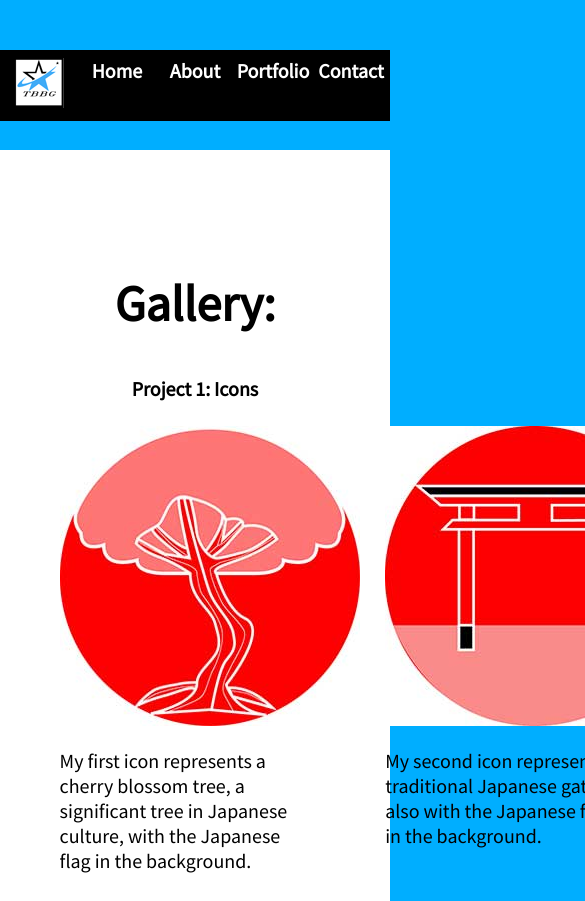
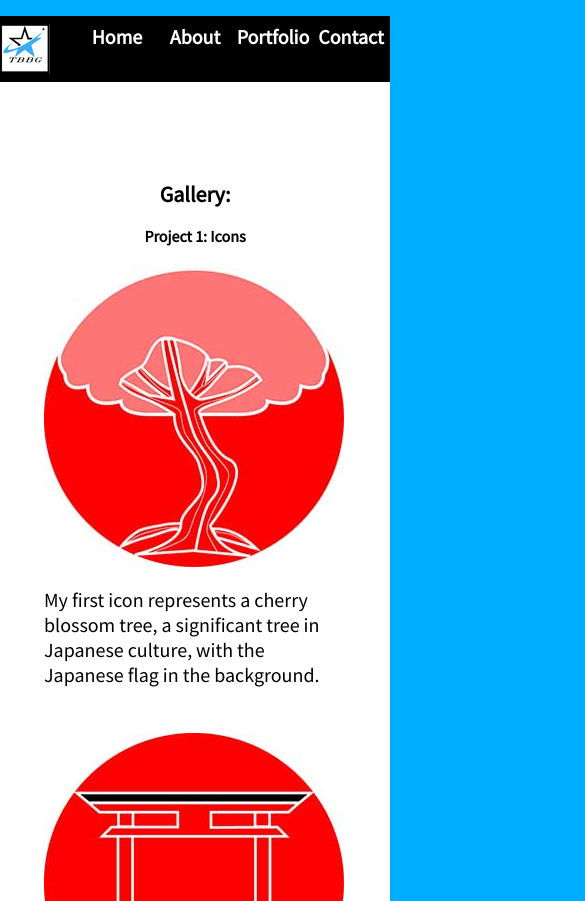
Before and after one commit to EdDao277/ARTIS212, a plain HTML site: page docs/artwork.html in a window 390 px wide. Shown: the top 901 px of the page, 585 px wide, since content can reach past the window. Drawn offline with Linux system fonts and the light colour scheme.

Commit message:
Made the portfolio more responsive

```diff
--- a/docs/artwork.html
+++ b/docs/artwork.html
@@ -2,6 +2,7 @@
 <html>
   <head>
     <meta charset="UTF-8" />
+    <meta name="viewport" content="width=device-width, initial-scale=1">
     <title>Eddie Dao's Portfolio</title>
     <link
       href="https://fonts.googleapis.com/css2?family=Source+Sans+Pro&display=swap"
@@ -21,7 +22,7 @@
     </header>
     <article>
       <h2>Gallery:</h2>
-      <h3 call="project_1">Project 1: Icons</h3>
+      <h3 class="project_1">Project 1: Icons</h3>
       <div class="row">
         <div class="column">
           <img src="images/icon_1.jpg" />
@@ -30,7 +31,7 @@
             in Japanese culture, with the Japanese flag in the background.
           </p>
         </div>
-        <div class="column">
+        <div class ="column">
           <img src="images/icon_2.jpg" />
           <p>
             My second icon represents a traditional Japanese gate, also with the
@@ -45,7 +46,7 @@
           </p>
         </div>
       </div>
-      <h3 call="project_2">Project 2: Digital Posters</h3>
+      <h3 class ="project_2">Project 2: Digital Posters</h3>
       <div class="row">
         <div class="column">
           <img src="images/Book_1.jpg" />
@@ -75,7 +76,7 @@
           </p>
         </div>
       </div>
-      <h3 call="project_3">Project 3: Gif</h3>
+      <h3 class ="project_3">Project 3: Gif</h3>
       <div class="row">
         <div class="column_gif">
           <img src="images/gif_1.gif" />
@@ -100,7 +101,7 @@
           </p>
         </div>
       </div>
-      <h3 call="project_4">Project 4: Web Narrative</h3>
+      <h3 class ="project_4">Project 4: Web Narrative</h3>
       <div class="narr">
         <p>
           The narrative explores the story of Hikari and Yami in more detail.
--- a/docs/css/site_styles.css
+++ b/docs/css/site_styles.css
@@ -2,7 +2,8 @@
     font-family: 'Source Sans Pro', sans-serif;
 */
 
-html, body {
+html,
+body {
   margin: 0;
   padding: 0;
 }
@@ -24,28 +25,28 @@ body {
 }
 
 h2 {
-    font-family: 'Source Sans Pro', sans-serif;
+  font-family: "Source Sans Pro", sans-serif;
   font-size: 1.5em;
   color: #000000;
 }
 
 h3 {
-    font-family: 'Source Sans Pro', sans-serif;
+  font-family: "Source Sans Pro", sans-serif;
   font-size: 1.5em;
   color: #000000;
 }
 
 p {
-    font-family: 'Source Sans Pro', sans-serif;
+  font-family: "Source Sans Pro", sans-serif;
   text-align: center;
   font-size: 1.5em;
   color: #000000;
 }
 
 a {
-    font-family: 'Source Sans Pro', sans-serif;
+  font-family: "Source Sans Pro", sans-serif;
   font-size: 2em;
-    color:  #ffffff ;
+  color: #ffffff;
   font-weight: bold;
   text-decoration: none;
 }
@@ -115,7 +116,7 @@ article p {
 footer {
   width: 100%;
   height: 20%;
-    background-color:  #ffffff;
+  background-color: #ffffff;
   font-size: 1.5em;
   text-align: center;
   padding-top: 20%;
@@ -156,9 +157,66 @@ footer {
   text-align: left;
 }
 
+/* Make images shrink with their containers */
+img {
+  max-width: 100%;
+  height: auto;
+  display: block;
+}
+
+/* Rows wrap instead of forcing one long line */
+.row {
+  display: flex;
+  flex-wrap: wrap;
+  gap: 16px; /* space between cards */
+}
+
+/* Fluid columns (no extra 5% margin that pushes width >100%) */
+.column,
+.column_gif {
+  flex: 1 1 300px; /* grow, shrink, base width */
+  min-width: 240px; /* don't get too skinny */
+  margin: 0; /* remove margin-left: 5% */
+  padding: 5px;
+}
+
+/* Keep text readable without huge 20% side margins */
+article h3,
+article p {
+  margin-left: auto;
+  margin-right: auto;
+  max-width: 65ch; /* nice line length */
+}
+
+/* Header/footer shouldn’t reserve giant fixed space */
+header {
+  padding-top: 16px;
+  height: auto;
+}
+footer {
+  padding-top: 24px;
+  height: auto;
+}
+
+/* Optional: center the “web” preview image */
 .web {
-  text-align: center;
+  display: flex;
+  justify-content: center;
+  margin: 1rem 0 2rem;
 }
 .web img {
-  display: inline-block;
+  max-width: 420px;
 }
+
+/* Tweak type sizes on small screens */
+@media (max-width: 480px) {
+  article h2 {
+    font-size: 2.2em;
+  }
+  article h3 {
+    font-size: 1.6em;
+  }
+  p {
+    font-size: 1.2em;
+  }
+}
```
Lines whose indentation alone changed are shown as unchanged.
